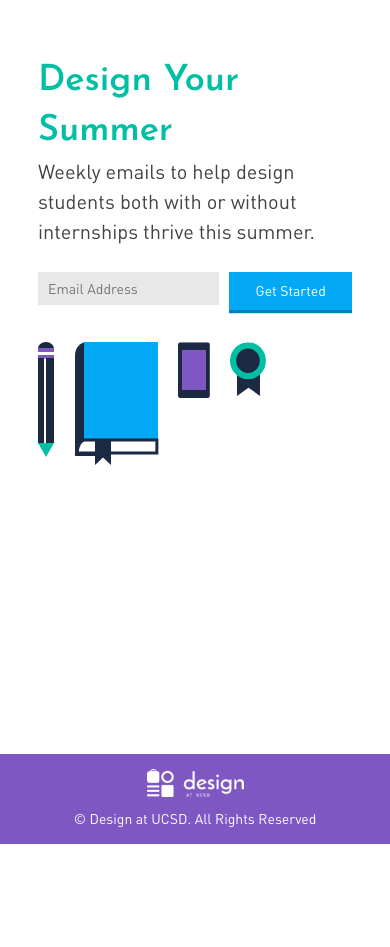
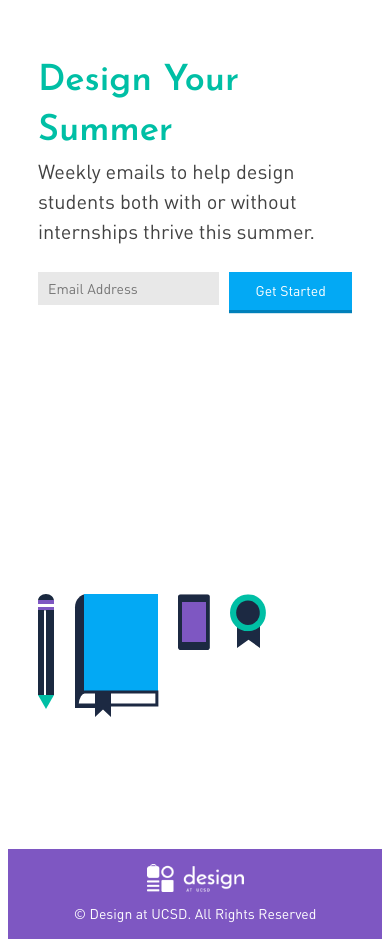
Before and after one commit to designatucsd/summer, a website: page index.html in a window 390 px wide. Before the commit the page ends 844 px from the top, so only its background shows below. Drawn offline with nearby package versions, Linux system fonts and the light colour scheme.

Commit message:
emily help

```diff
--- a/index.html
+++ b/index.html
@@ -34,7 +34,6 @@
         </form>
       </div>
   </div>
-  <div class="emptyfooter"> </div>
   <div class="footer">
       <a href="https://www.designatucsd.org">
       <img class="footer_image" src="img/LogoFinal_white.png"> </a>
--- a/main.css
+++ b/main.css
@@ -27,6 +27,9 @@ html {
     color: #222;
     font-size: 1em;
     line-height: 1.4;
+}
+
+body{
 }
 
 /*
@@ -151,7 +154,9 @@ input[type=button], input[type=submit], input[type=reset],button {
   display: flex;
   justify-content: center;
   flex-wrap: wrap-reverse;
-  padding: 194px 0;
+  padding: 10px 0;
+  padding-top: 184px;
+  min-height:calc(100vh - 99px)
 }
 
 .rightSide{
@@ -189,9 +194,6 @@ width: 417px;
 }
 
 .footer {
-   position: fixed;
-   left: 0;
-   bottom: 0;
    width: 100%;
    height: 99px;
    background-color: #7E57C2;
@@ -257,27 +259,6 @@ border-radius: 0;}
     height: 30px; } }
 
 @media only screen and (max-width: 800px){
-
-  /* input[type=button], input[type=submit], input[type=reset],button {
-      background-color: #03A9F4;
-      display: flex;
-      align-items: center;
-      justify-content: center;
-      border: none;
-      color: white;
-      width: 99px;
-      height: 30px;
-      padding: 12px 20px 12px 16px;
-      -webkit-box-shadow: 0px 3px #0080BA;
-      text-decoration: none;
-      margin: 0 5px;
-      cursor: pointer;
-      font-family: FF_DIN_Regular;
-      font-size: 14px;
-      text-align: center;
-      -webkit-appearance: none;
-      border-radius: 0;
-  } */
 
   .design_summer{
   font-family: 'Josefin Sans', sans-serif;
@@ -351,9 +332,6 @@ border-radius: 0;}
   }
 
    .footer{
-     position: absolute;
-     left: 0;
-     bottom: 0;
      width: 100%;
      height: 90px;
      background-color: #7E57C2;
```
